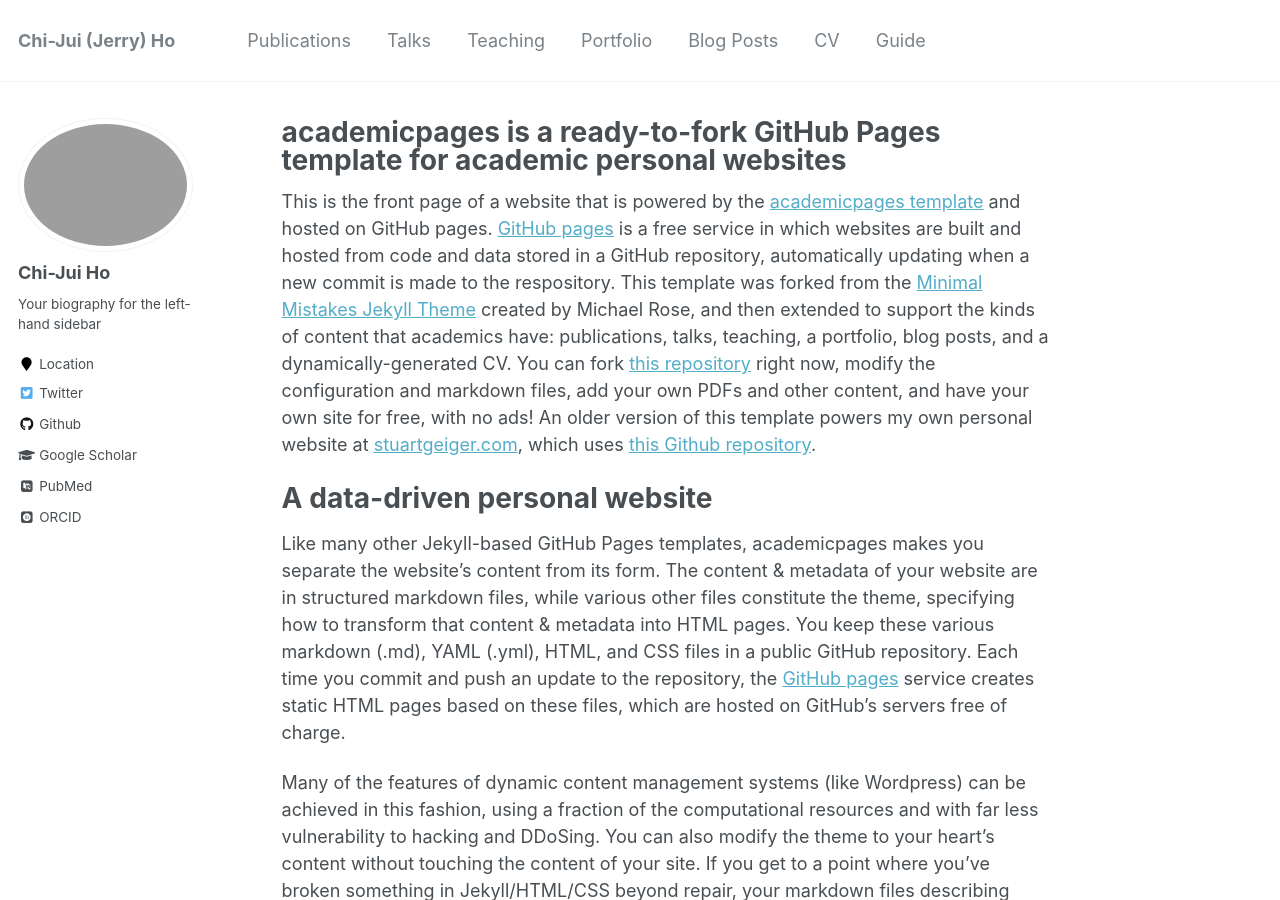
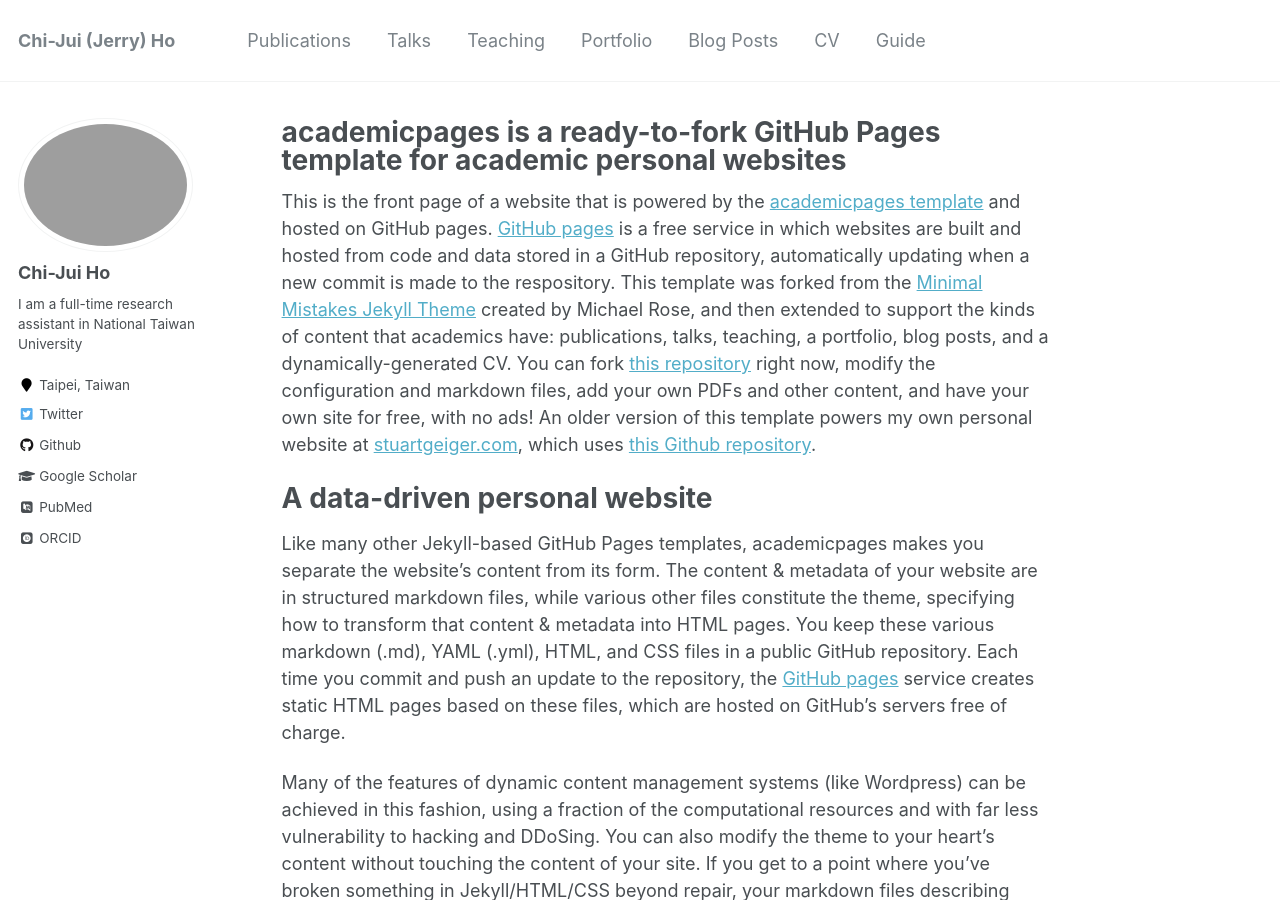
Before and after one commit to JerryHoTaiwan/JerryHo.github.io, a Jekyll site: the page built from _pages/about.md, in a window 1280 px wide and 900 px high. Built offline with Jekyll 4.4.1, drawn with Linux system fonts in a browser that asks for light colours; some web fonts are replaced.

Commit message:
Update _config.yml

```diff
--- a/_config.yml
+++ b/_config.yml
@@ -82,8 +82,8 @@ analytics:
 author:
   name             : "Chi-Jui Ho"
   avatar           : "Jerry.png"
-  bio              : "Your biography for the left-hand sidebar"
-  location         : "Location"
+  bio              : "I am a full-time research assistant in National Taiwan University"
+  location         : "Taipei, Taiwan"
   employer         :
   pubmed           : "https://www.ncbi.nlm.nih.gov/pubmed/?term=john+snow"
   googlescholar    : "http://yourfullgooglescholarurl.com"
```
